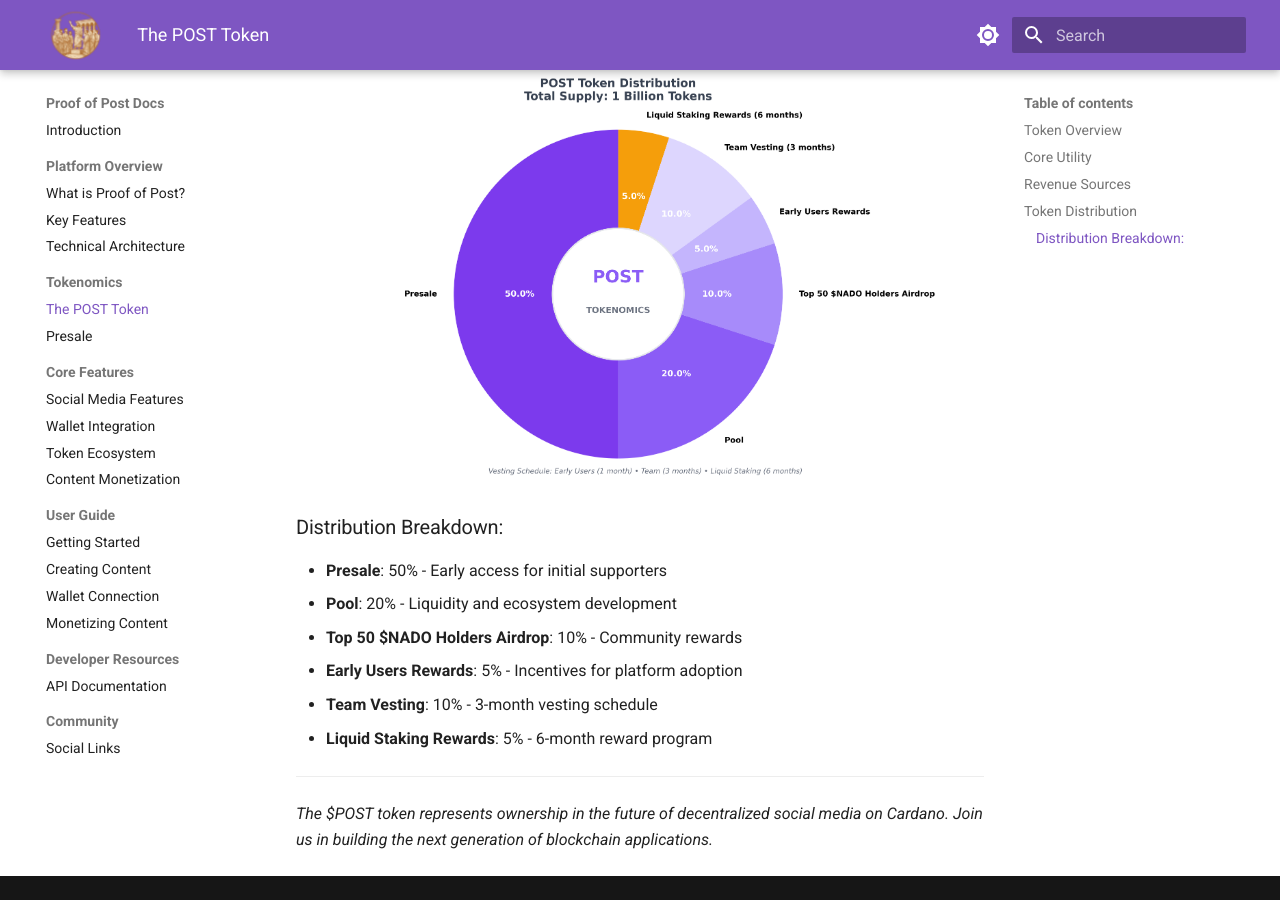
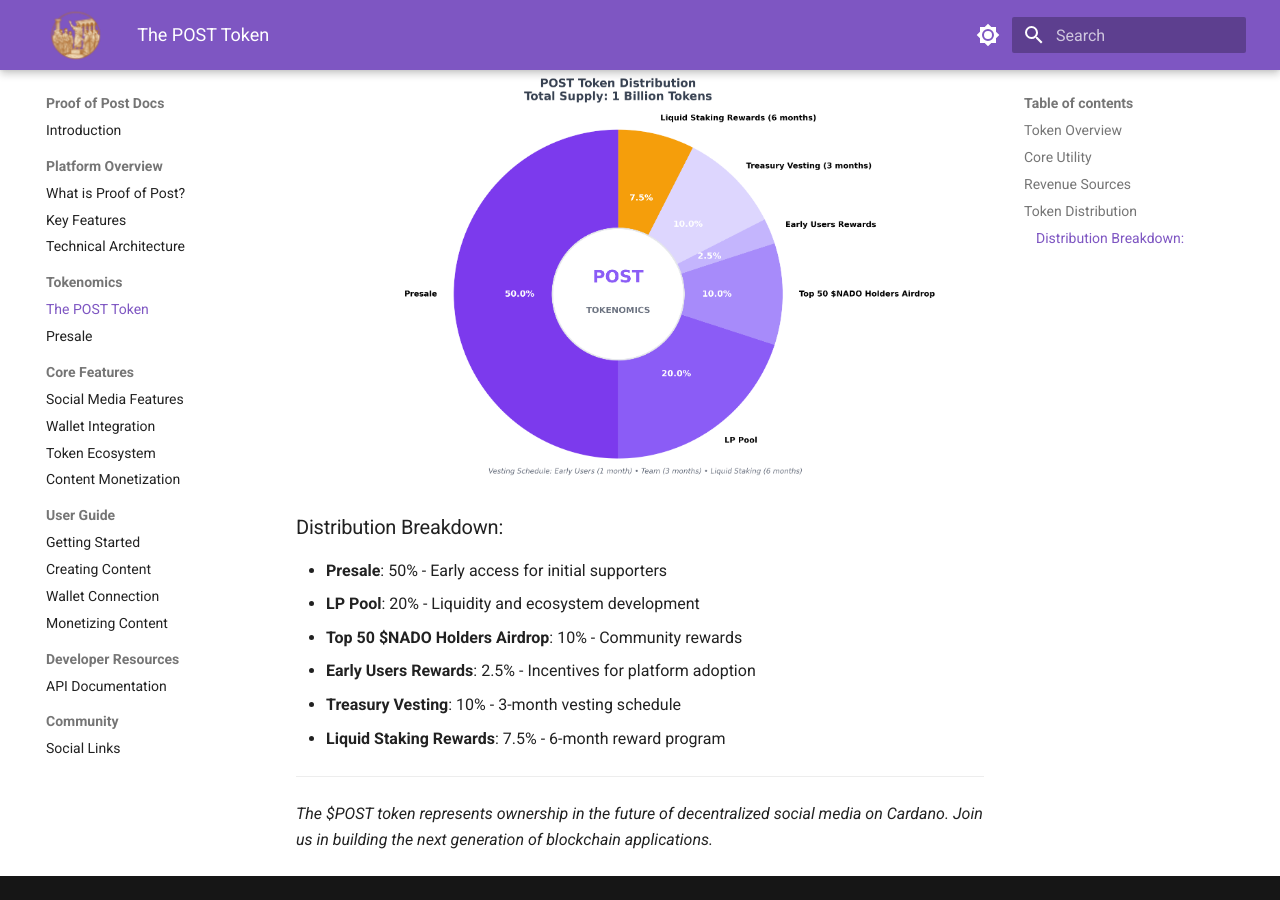
Before and after one commit to CardanoTokenIO/ProoOfPost, an MkDocs documentation site: the page built from docs/getting-started/the-post-token.md, in a window 1280 px wide and 900 px high, scrolled down 1028 px. Built offline with MkDocs 1.6.1 and Material for MkDocs 9.7.7, drawn with Linux system fonts in a browser that asks for light colours.

Commit message:
Update tokenomics distribution with revised allocations
- Rename 'Team Vesting' to 'Treasury Vesting'
- Rename 'Pool' to 'LP Pool' for clarity
- Adjust Early Users Rewards: 5% → 2.5%
- Adjust Liquid Staking Rewards: 5% → 7.5%
- Update both chart and documentation text
- Maintain 100% total allocation with refined distribution

```diff
--- a/docs/getting-started/the-post-token.md
+++ b/docs/getting-started/the-post-token.md
@@ -32,11 +32,11 @@ The PoP network generates revenue through multiple streams:
 
 ### Distribution Breakdown:
 - **Presale**: 50% - Early access for initial supporters
-- **Pool**: 20% - Liquidity and ecosystem development
+- **LP Pool**: 20% - Liquidity and ecosystem development
 - **Top 50 $NADO Holders Airdrop**: 10% - Community rewards
-- **Early Users Rewards**: 5% - Incentives for platform adoption
-- **Team Vesting**: 10% - 3-month vesting schedule
-- **Liquid Staking Rewards**: 5% - 6-month reward program
+- **Early Users Rewards**: 2.5% - Incentives for platform adoption
+- **Treasury Vesting**: 10% - 3-month vesting schedule
+- **Liquid Staking Rewards**: 7.5% - 6-month reward program
 
 ---
 
--- a/generate_tokenomics_chart.py
+++ b/generate_tokenomics_chart.py
@@ -3,8 +3,8 @@ import numpy as np
 from matplotlib.patches import Circle
 
 # Data for the tokenomics chart
-labels = ['Presale', 'Pool', 'Top 50 $NADO Holders Airdrop', 'Early Users Rewards', 'Team Vesting (3 months)', 'Liquid Staking Rewards (6 months)']
-sizes = [50, 20, 10, 5, 10, 5]
+labels = ['Presale', 'LP Pool', 'Top 50 $NADO Holders Airdrop', 'Early Users Rewards', 'Treasury Vesting (3 months)', 'Liquid Staking Rewards (6 months)']
+sizes = [50, 20, 10, 2.5, 10, 7.5]
 colors = ['#7C3AED', '#8B5CF6', '#A78BFA', '#C4B5FD', '#DDD6FE', '#F59E0B']
 
 # Create figure and axis
```
Also changed, not shown: docs/images/post-tokenomics-distribution.jpg, docs/images/post-tokenomics-distribution.png, site/images/post-tokenomics-distribution.jpg, site/images/post-tokenomics-distribution.png.
